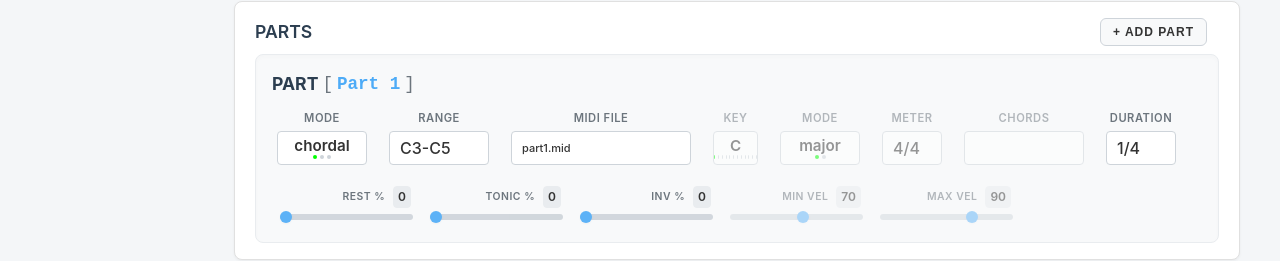
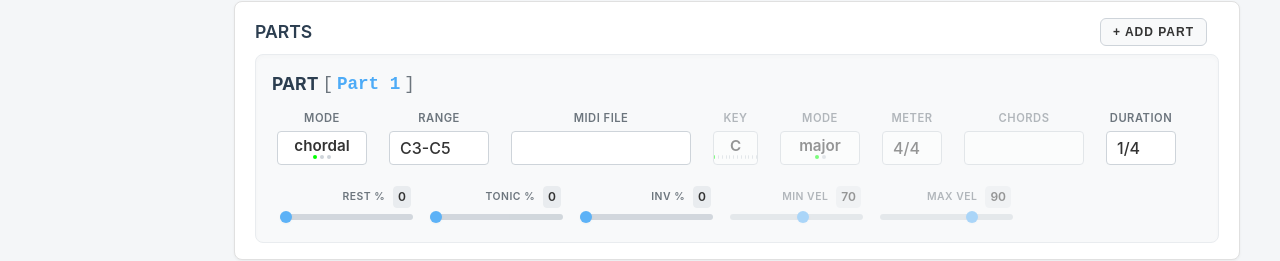
Before and after one commit to bso2001/qrm-ui, a Svelte app: page / in a window 1280 px wide. Shown: the part 389-650 px from the top of the page. Built offline with nearby package versions, Linux system fonts and the light colour scheme.

Commit message:
Remove hardcoded part1.mid from initial default song

```diff
--- a/src/App.svelte
+++ b/src/App.svelte
@@ -137,7 +137,6 @@
 
   const initialSong = {
     "name": "Untitled",
-    "outputDir": "",
     "tempo": 120,
     "velocity": [ 60, 80 ],
     "key": { "tonic": "C", "mode": "major" },
@@ -152,7 +151,6 @@
             "type": "chordal",
             "duration": "1/4",
             "range": [ "C3", "C5" ],
-            "file": "part1.mid",
             "restPct": 0,
             "tonicPct": 0,
             "inversionPct": 0,
```
